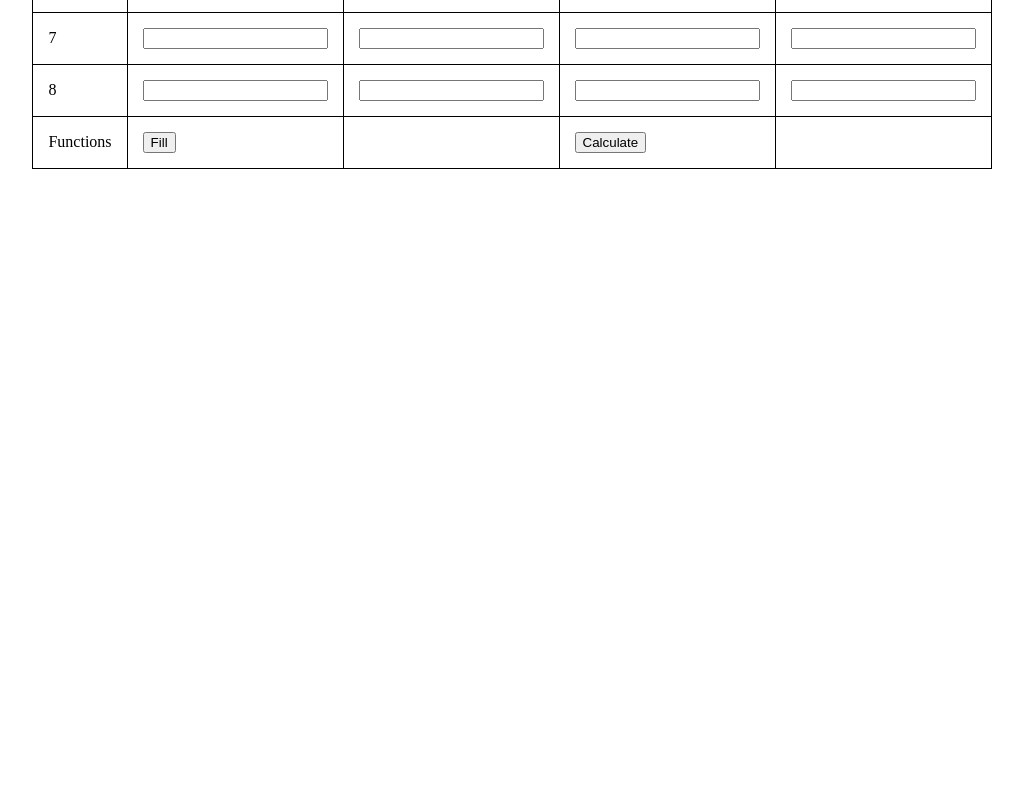
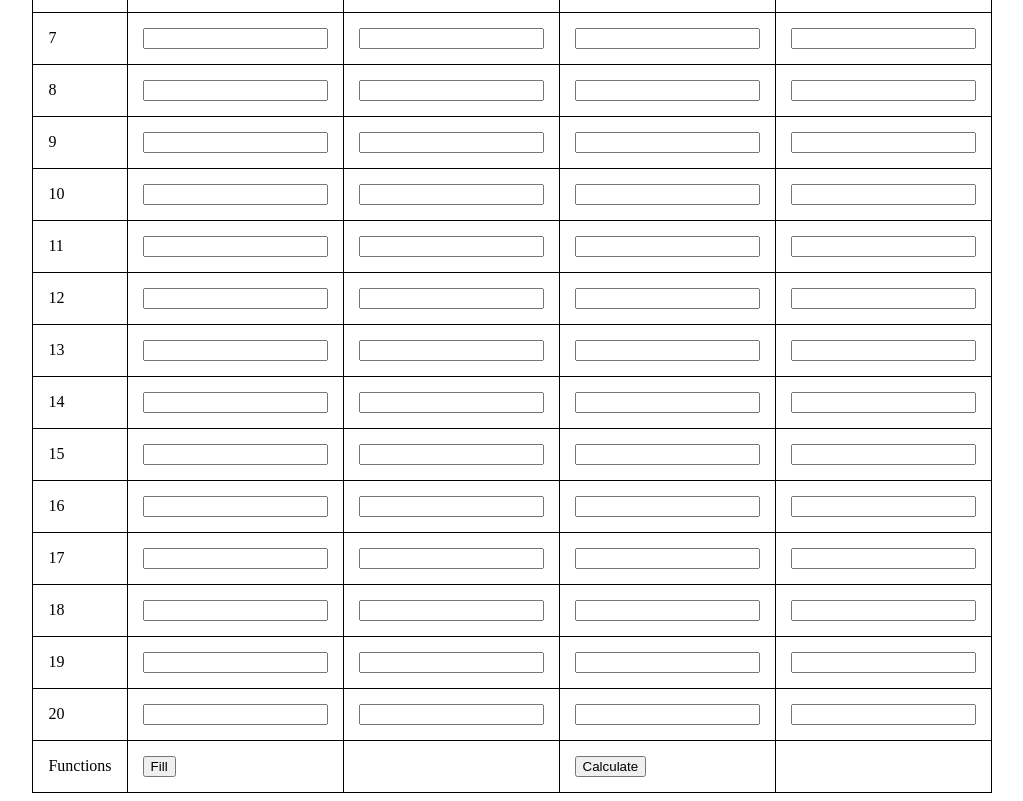
Before and after one commit to Thorther/attainmentCalculator, a plain HTML site: page index.html in a window 1280 px wide. Shown: the part 429-1230 px from the top of the page, without its empty margins (128-1151 px from the left). Before the commit the page ends 800 px from the top, so only its background shows below. Drawn offline with Linux system fonts and the light colour scheme.

Commit message:
Added up to 20 numbers

```diff
--- a/index.html
+++ b/index.html
@@ -82,6 +82,90 @@
 			<td><input type="text" id="diff8"></td>
 			<td><input type="text" id="run8"></td>
 		</tr>
+	      	<tr>
+			<td>9</td>
+			<td><input type="text" id="rate9"></td>
+			<td><input type="text" id="actual9"></td>
+			<td><input type="text" id="diff9"></td>
+			<td><input type="text" id="run9"></td>
+		</tr>
+	      	<tr>
+			<td>10</td>
+			<td><input type="text" id="rate10"></td>
+			<td><input type="text" id="actual10"></td>
+			<td><input type="text" id="diff10"></td>
+			<td><input type="text" id="run10"></td>
+		</tr>
+		<tr>
+			<td>11</td>
+			<td><input type="text" id="rate11"></td>
+			<td><input type="text" id="actual11"></td>
+			<td><input type="text" id="diff11"></td>
+			<td><input type="text" id="run11"></td>
+		</tr>
+	      	<tr>
+			<td>12</td>
+			<td><input type="text" id="rate12"></td>
+			<td><input type="text" id="actual12"></td>
+			<td><input type="text" id="diff12"></td>
+			<td><input type="text" id="run12"></td>
+		</tr>
+	      	<tr>
+			<td>13</td>
+			<td><input type="text" id="rate13"></td>
+			<td><input type="text" id="actual13"></td>
+			<td><input type="text" id="diff13"></td>
+			<td><input type="text" id="run13"></td>
+		</tr>
+	      	<tr>
+			<td>14</td>
+			<td><input type="text" id="rate14"></td>
+			<td><input type="text" id="actual14"></td>
+			<td><input type="text" id="diff14"></td>
+			<td><input type="text" id="run14"></td>
+		</tr>
+	      	<tr>
+			<td>15</td>
+			<td><input type="text" id="rate15"></td>
+			<td><input type="text" id="actual15"></td>
+			<td><input type="text" id="diff15"></td>
+			<td><input type="text" id="run15"></td>
+		</tr>
+	      	<tr>
+			<td>16</td>
+			<td><input type="text" id="rate16"></td>
+			<td><input type="text" id="actual16"></td>
+			<td><input type="text" id="diff16"></td>
+			<td><input type="text" id="run16"></td>
+		</tr>
+	      	<tr>
+			<td>17</td>
+			<td><input type="text" id="rate17"></td>
+			<td><input type="text" id="actual17"></td>
+			<td><input type="text" id="diff17"></td>
+			<td><input type="text" id="run17"></td>
+		</tr>
+	      	<tr>
+			<td>18</td>
+			<td><input type="text" id="rate18"></td>
+			<td><input type="text" id="actual18"></td>
+			<td><input type="text" id="diff18"></td>
+			<td><input type="text" id="run18"></td>
+		</tr>
+	      	<tr>
+			<td>19</td>
+			<td><input type="text" id="rate19"></td>
+			<td><input type="text" id="actual19"></td>
+			<td><input type="text" id="diff19"></td>
+			<td><input type="text" id="run19"></td>
+		</tr>
+	      	<tr>
+			<td>20</td>
+			<td><input type="text" id="rate20"></td>
+			<td><input type="text" id="actual20"></td>
+			<td><input type="text" id="diff20"></td>
+			<td><input type="text" id="run20"></td>
+		</tr>
 		<tr>
 			<td>Functions</td>
 			<td><input type="button" id="Fill" value="Fill"></td>
```
